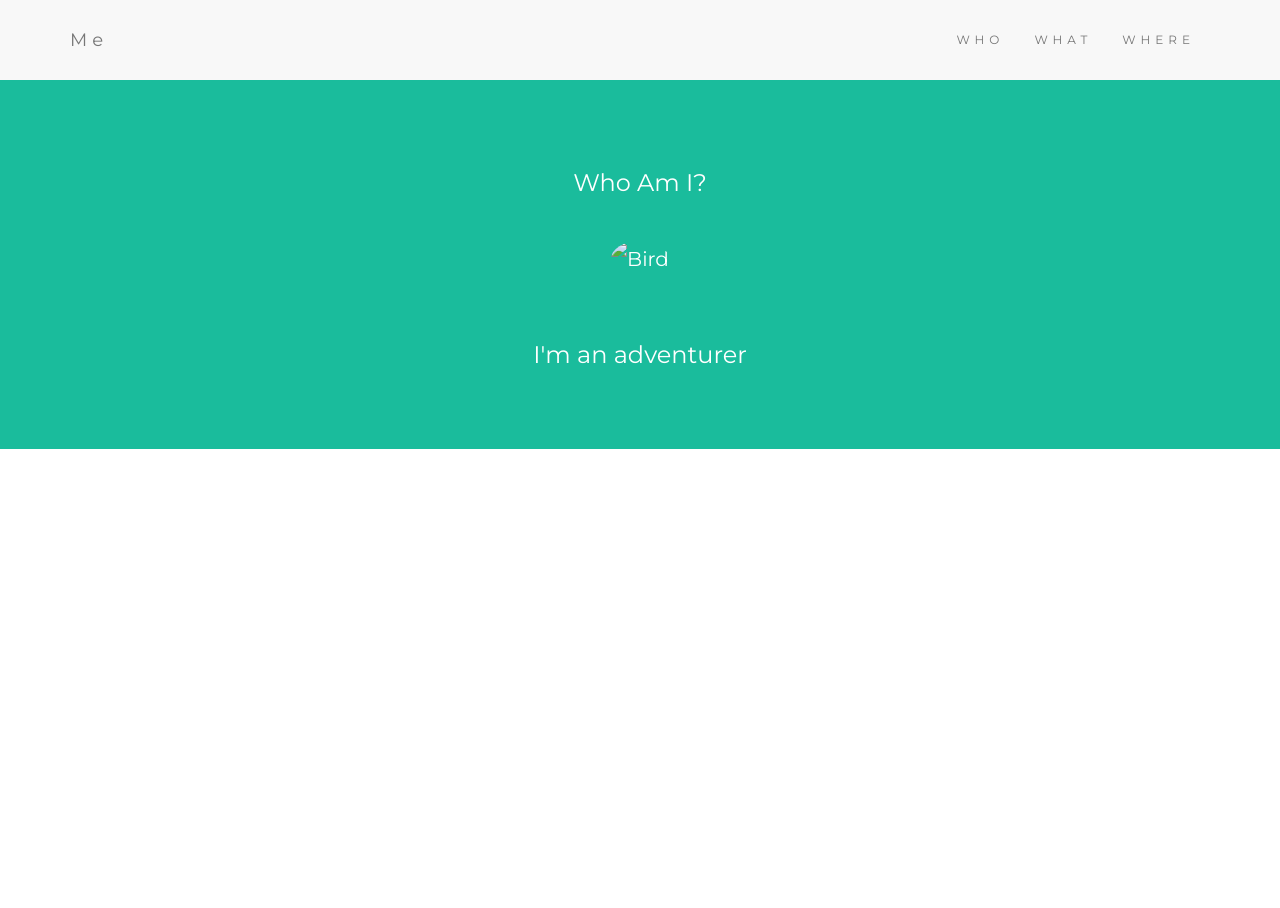
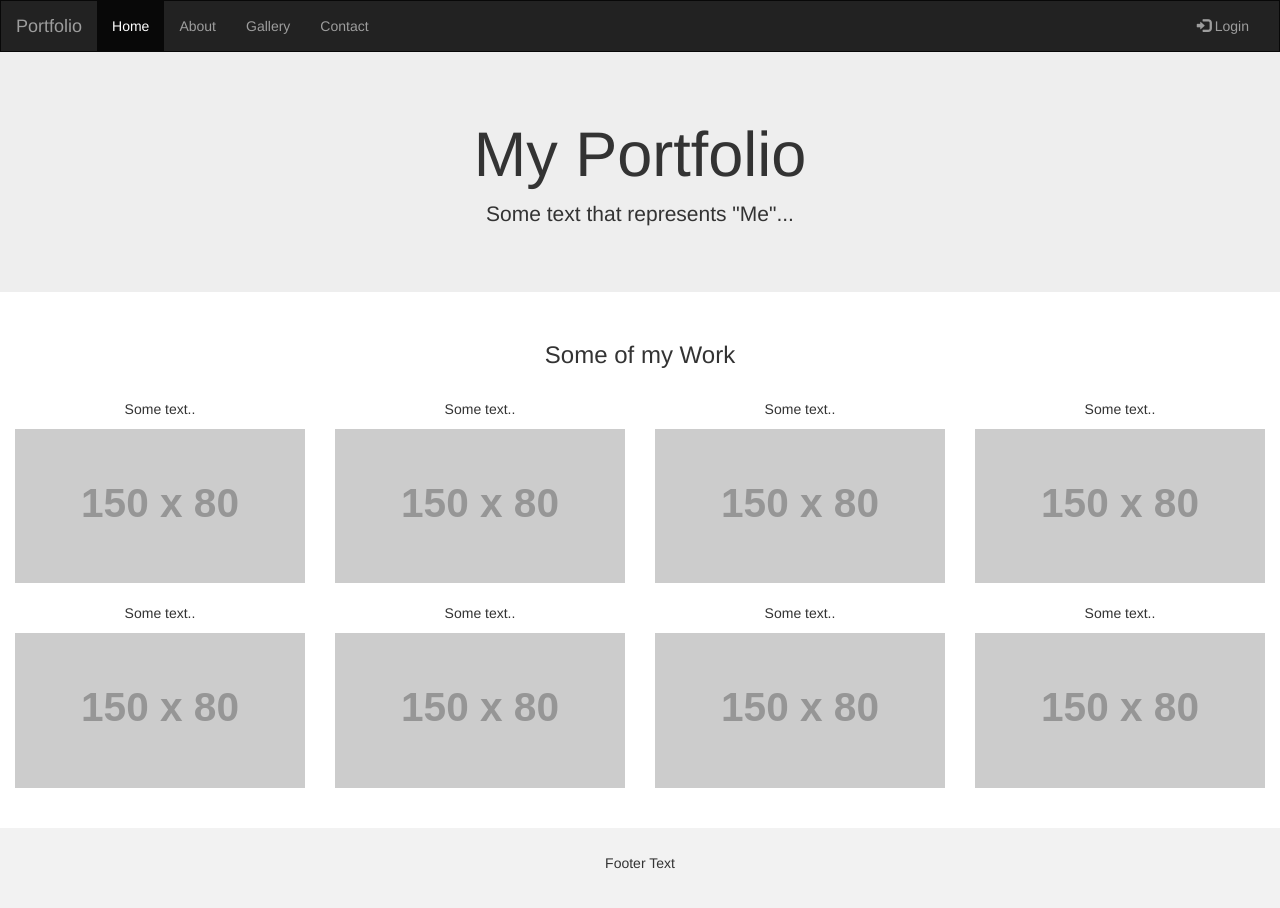
Before and after one commit to ashwani2797/ashwani2797.github.io, a plain HTML site: page index.html in a window 1280 px wide. Before the commit the page ends 800 px from the top, so only its background shows below. Drawn offline with nearby package versions, Linux system fonts and the light colour scheme; placeholder pictures from the web are drawn by us.

Commit message:
Update index.html

```diff
--- a/index.html
+++ b/index.html
@@ -1,84 +1,105 @@
 <!DOCTYPE html>
 <html lang="en">
 <head>
-  <!-- Theme Made By www.w3schools.com - No Copyright -->
-  <title>Bootstrap Theme Simply Me</title>
+  <title>Bootstrap Example</title>
   <meta charset="utf-8">
   <meta name="viewport" content="width=device-width, initial-scale=1">
   <link rel="stylesheet" href="https://maxcdn.bootstrapcdn.com/bootstrap/3.3.7/css/bootstrap.min.css">
-  <link href="https://fonts.googleapis.com/css?family=Montserrat" rel="stylesheet">
   <script src="https://ajax.googleapis.com/ajax/libs/jquery/3.1.1/jquery.min.js"></script>
   <script src="https://maxcdn.bootstrapcdn.com/bootstrap/3.3.7/js/bootstrap.min.js"></script>
+  <style>
+    /* Remove the navbar's default margin-bottom and rounded borders */
+    .navbar {
+      margin-bottom: 0;
+      border-radius: 0;
+    }
 
-  <style>
-  body {
-      font: 20px Montserrat, sans-serif;
-      line-height: 1.8;
-      color: #f5f6f7;
-  }
-  p {font-size: 16px;}
-  .margin {margin-bottom: 45px;}
-  .bg-1 {
-      background-color: #1abc9c; /* Green */
-      color: #ffffff;
-  }
-  .bg-2 {
-      background-color: #474e5d; /* Dark Blue */
-      color: #ffffff;
-  }
-  .bg-3 {
-      background-color: #ffffff; /* White */
-      color: #555555;
-  }
-  .bg-4 {
-      background-color: #2f2f2f; /* Black Gray */
-      color: #fff;
-  }
-  .container-fluid {
-      padding-top: 70px;
-      padding-bottom: 70px;
-  }
-  .navbar {
-      padding-top: 15px;
-      padding-bottom: 15px;
-      border: 0;
-      border-radius: 0;
-      margin-bottom: 0;
-      font-size: 12px;
-      letter-spacing: 5px;
-  }
-  .navbar-nav  li a:hover {
-      color: #1abc9c !important;
-  }
+    /* Add a gray background color and some padding to the footer */
+    footer {
+      background-color: #f2f2f2;
+      padding: 25px;
+    }
   </style>
-  </head>
+</head>
+<body>
 
-
-    <body>
-       <nav class="navbar navbar-default">
-  <div class="container">
+<nav class="navbar navbar-inverse">
+  <div class="container-fluid">
     <div class="navbar-header">
       <button type="button" class="navbar-toggle" data-toggle="collapse" data-target="#myNavbar">
         <span class="icon-bar"></span>
         <span class="icon-bar"></span>
         <span class="icon-bar"></span>
       </button>
-      <a class="navbar-brand" href="#">Me</a>
+      <a class="navbar-brand" href="#">Portfolio</a>
     </div>
     <div class="collapse navbar-collapse" id="myNavbar">
+      <ul class="nav navbar-nav">
+        <li class="active"><a href="#">Home</a></li>
+        <li><a href="#">About</a></li>
+        <li><a href="#">Gallery</a></li>
+        <li><a href="#">Contact</a></li>
+      </ul>
       <ul class="nav navbar-nav navbar-right">
-        <li><a href="#">WHO</a></li>
-        <li><a href="#">WHAT</a></li>
-        <li><a href="#">WHERE</a></li>
+        <li><a href="#"><span class="glyphicon glyphicon-log-in"></span> Login</a></li>
       </ul>
     </div>
   </div>
 </nav>
 
-    <div class="container-fluid bg-1 text-center">
-  <h3 class="margin">Who Am I?</h3>
-  <img src="bird.jpg" class="img-responsive img-circle margin" style="display:inline" alt="Bird" width="350" height="350">
-  <h3>I'm an adventurer</h3>
+<div class="jumbotron">
+  <div class="container text-center">
+    <h1>My Portfolio</h1>
+    <p>Some text that represents "Me"...</p>
+  </div>
 </div>
 
-  </body>
+<div class="container-fluid bg-3 text-center">
+  <h3>Some of my Work</h3><br>
+  <div class="row">
+    <div class="col-sm-3">
+      <p>Some text..</p>
+      <img src="https://placehold.it/150x80?text=IMAGE" class="img-responsive" style="width:100%" alt="Image">
+    </div>
+    <div class="col-sm-3">
+      <p>Some text..</p>
+      <img src="https://placehold.it/150x80?text=IMAGE" class="img-responsive" style="width:100%" alt="Image">
+    </div>
+    <div class="col-sm-3">
+      <p>Some text..</p>
+      <img src="https://placehold.it/150x80?text=IMAGE" class="img-responsive" style="width:100%" alt="Image">
+    </div>
+    <div class="col-sm-3">
+      <p>Some text..</p>
+      <img src="https://placehold.it/150x80?text=IMAGE" class="img-responsive" style="width:100%" alt="Image">
+    </div>
+  </div>
+</div><br>
+
+<div class="container-fluid bg-3 text-center">
+  <div class="row">
+    <div class="col-sm-3">
+      <p>Some text..</p>
+      <img src="https://placehold.it/150x80?text=IMAGE" class="img-responsive" style="width:100%" alt="Image">
+    </div>
+    <div class="col-sm-3">
+      <p>Some text..</p>
+      <img src="https://placehold.it/150x80?text=IMAGE" class="img-responsive" style="width:100%" alt="Image">
+    </div>
+    <div class="col-sm-3">
+      <p>Some text..</p>
+      <img src="https://placehold.it/150x80?text=IMAGE" class="img-responsive" style="width:100%" alt="Image">
+    </div>
+    <div class="col-sm-3">
+      <p>Some text..</p>
+      <img src="https://placehold.it/150x80?text=IMAGE" class="img-responsive" style="width:100%" alt="Image">
+    </div>
+  </div>
+</div><br><br>
+
+<footer class="container-fluid text-center">
+  <p>Footer Text</p>
+</footer>
+
+</body>
+</html>
```
